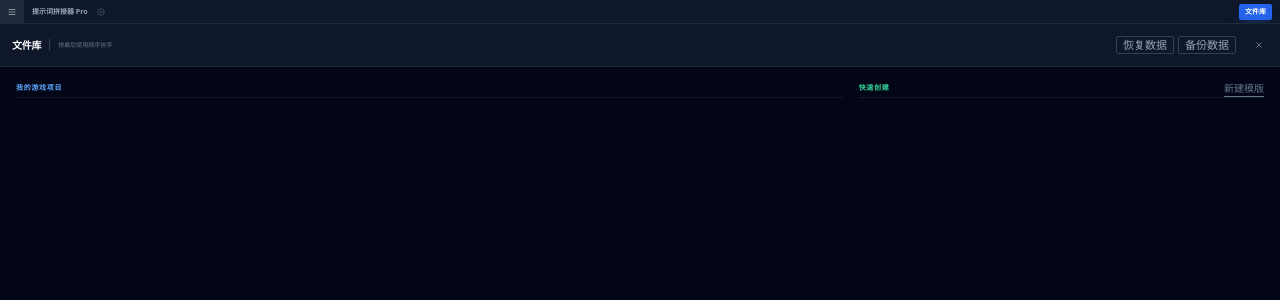
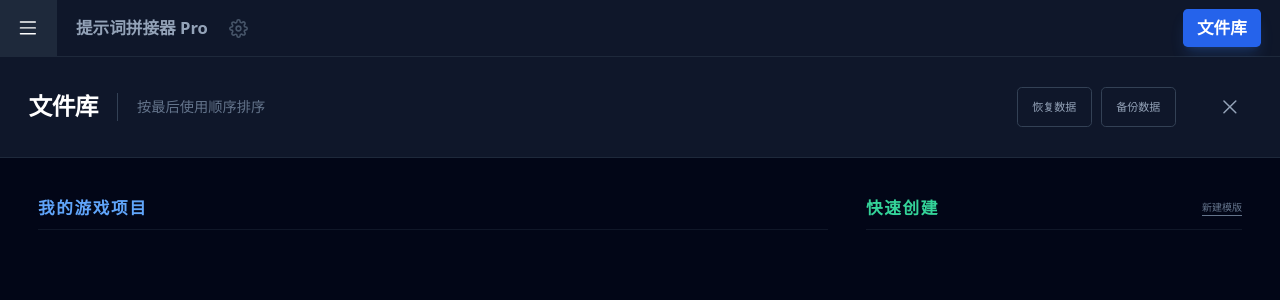
Before and after one commit to TheDarkXian/PromptWordCombiner, a React (Vite) app: page / in a window 1280 px wide. Shown: the top 300 px of the page. Built offline with nearby package versions, Linux system fonts and the light colour scheme.

Commit message:
回退了版本

```diff
--- a/App.tsx
+++ b/App.tsx
@@ -70,9 +70,9 @@ const App: React.FC = () => {
   const [isExportModalOpen, setIsExportModalOpen] = useState(false);
   const [isSettingsOpen, setIsSettingsOpen] = useState(false);
 
-  // 设置相关 - 调整初始比例为 8 (50%)
+  // 设置相关 - 默认比例调大到 19 (16*1.2=19.2)
   const [fontSize, setFontSize] = useState<FontSize>('text-sm');
-  const [uiScale, setUiScale] = useState<UiScale>(8);
+  const [uiScale, setUiScale] = useState<UiScale>(19);
   const [isSidebarOpen, setIsSidebarOpen] = useState(true);
   const [sidebarWidth, setSidebarWidth] = useState(300);
   const [isRightPanelOpen, setIsRightPanelOpen] = useState(true);
@@ -336,13 +336,13 @@ const App: React.FC = () => {
 
   return (
     <div className={`flex flex-col h-screen overflow-hidden text-slate-200 font-sans ${fontSize} app-root`}>
-      {/* Top Header - Fixed vertical scrolling by adding overflow-hidden */}
-      <div className="flex items-center bg-slate-900 h-12 border-b border-slate-800 shrink-0 pr-4 z-30 relative shadow-sm overflow-hidden">
+      {/* Top Header */}
+      <div className="flex items-center bg-slate-900 h-12 border-b border-slate-800 shrink-0 pr-4 z-30 relative shadow-sm">
            <button onClick={() => setIsSidebarOpen(!isSidebarOpen)} className={`w-12 h-full flex items-center justify-center text-slate-400 hover:text-white border-r border-slate-800 hover:bg-slate-800 transition-colors shrink-0 ${isSidebarOpen ? 'bg-slate-800 text-white' : ''}`}>
              <MenuIcon className="w-5 h-5" />
            </button>
 
-           <div className="px-4 font-bold text-slate-400 text-sm hidden sm:flex items-center gap-3 shrink-0">
+           <div className="px-4 font-bold text-slate-400 text-sm hidden sm:flex items-center gap-3">
               <span>提示词拼接器 Pro</span>
               <button
                 onClick={() => setIsSettingsOpen(true)}
@@ -353,8 +353,7 @@ const App: React.FC = () => {
               </button>
            </div>
 
-           {/* Tab area - Added overflow-y-hidden to prevent vertical scrollbar */}
-           <div className="flex-1 flex overflow-x-auto overflow-y-hidden no-scrollbar items-end h-full px-3 gap-0.5">
+           <div className="flex-1 flex overflow-x-auto no-scrollbar items-end h-full px-3 gap-0.5">
              {openTabIds.map(id => {
                const p = projects.find(proj => proj.id === id);
                if (!p) return null;
@@ -369,7 +368,7 @@ const App: React.FC = () => {
                );
              })}
            </div>
-           <button onClick={() => setIsLibraryOpen(true)} className="flex items-center gap-1.5 px-3 py-1.5 bg-blue-600 hover:bg-blue-500 text-white rounded text-sm font-bold shadow-lg shadow-blue-500/20 transition-all shrink-0">文件库</button>
+           <button onClick={() => setIsLibraryOpen(true)} className="flex items-center gap-1.5 px-3 py-1.5 bg-blue-600 hover:bg-blue-500 text-white rounded text-sm font-bold shadow-lg shadow-blue-500/20 transition-all">文件库</button>
       </div>
 
       <div className="flex-1 flex overflow-hidden relative">
```
Also changed, not shown: 1 other file (tests, documents, lock files or other folders).
